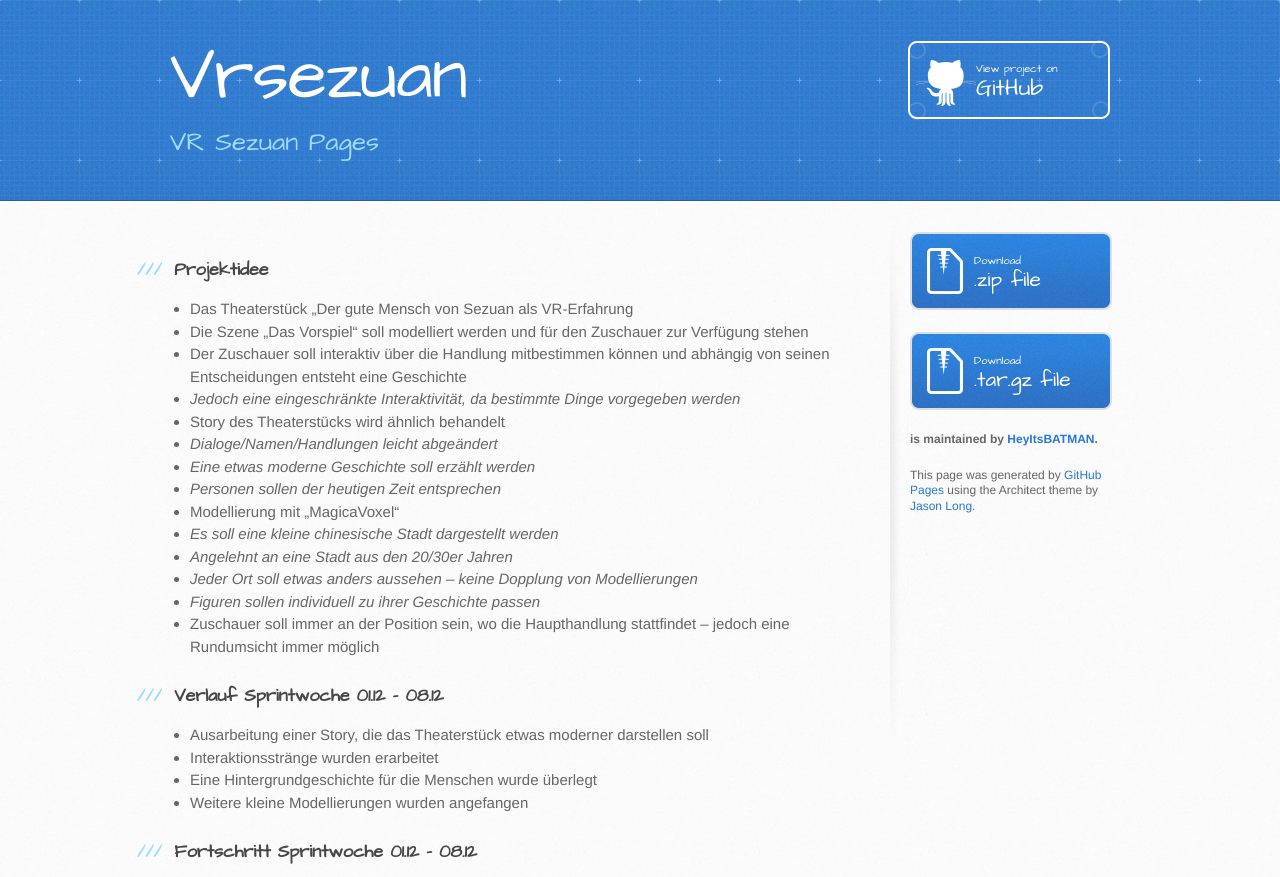
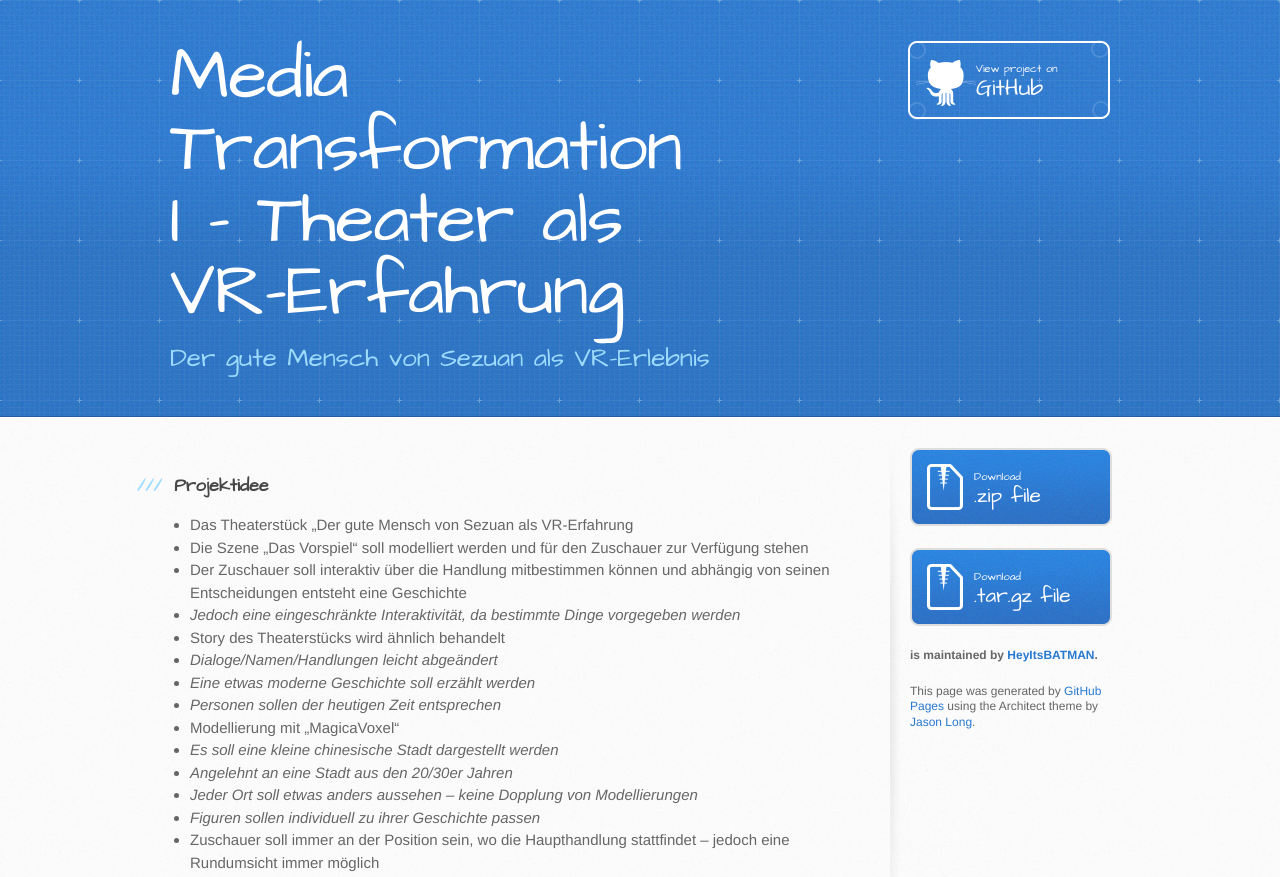
Before and after one commit to HeyItsBATMAN/vrsezuan, a plain HTML site: page index.html in a window 1280 px wide. Shown: the top 877 px of the page. Drawn offline with Linux system fonts and the light colour scheme.

Commit message:
Update index.html

```diff
--- a/index.html
+++ b/index.html
@@ -19,8 +19,8 @@
   <body>
     <header>
       <div class="inner">
-        <h1>Vrsezuan</h1>
-        <h2>VR Sezuan Pages</h2>
+        <h1>Media Transformation I - Theater als VR-Erfahrung</h1>
+        <h2>Der gute Mensch von Sezuan als VR-Erlebnis</h2>
         <a href="https://github.com/HeyItsBATMAN/vrsezuan" class="button"><small>View project on</small> GitHub</a>
       </div>
     </header>
```
